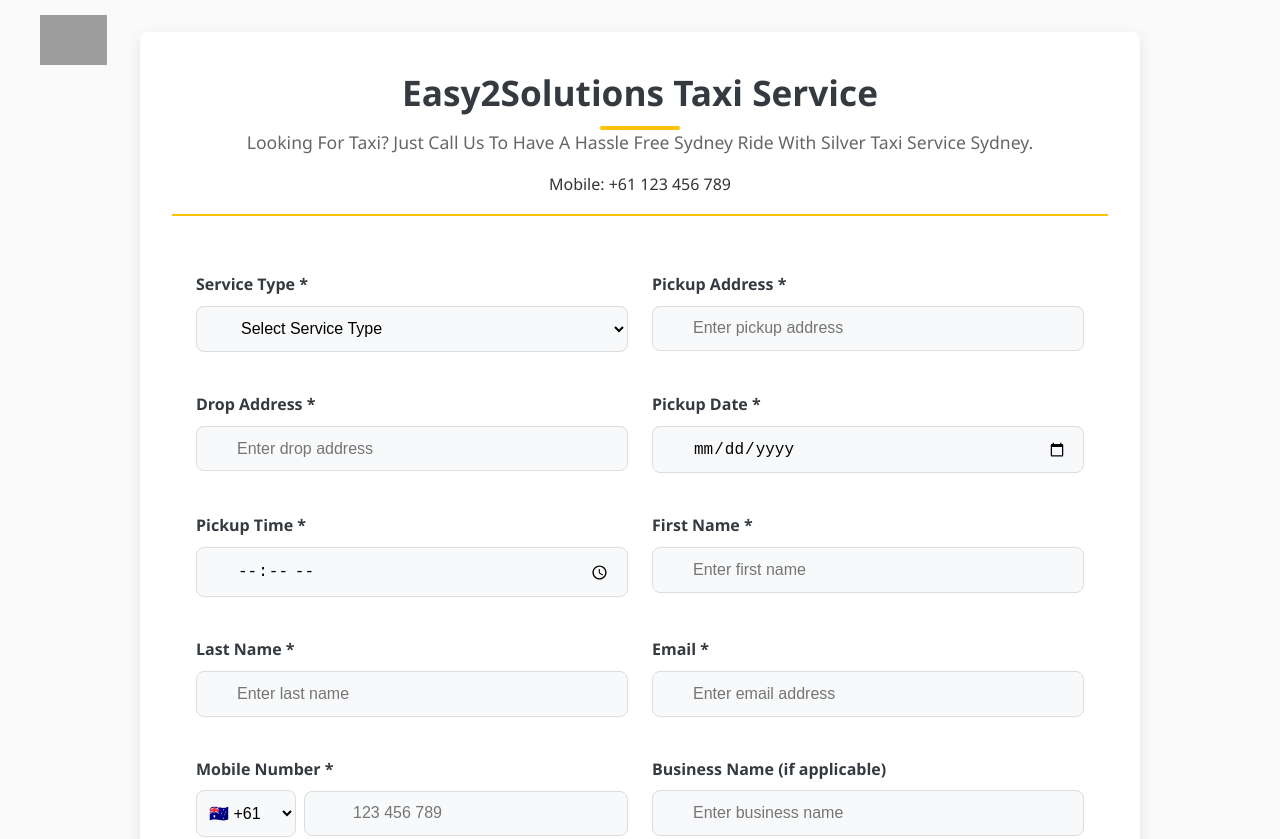
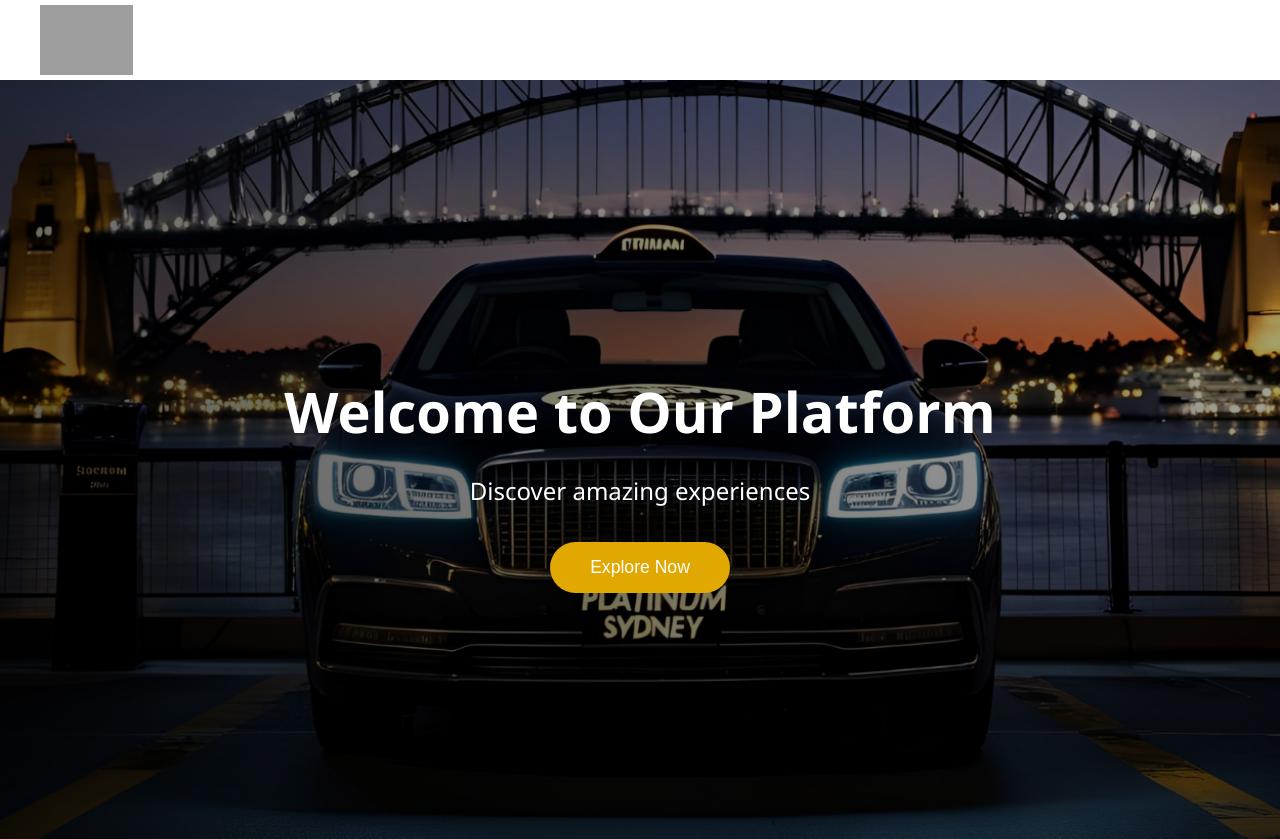
Before and after one commit to mr-ssc/Texi-Client, a React (Create React App) app: page / in a window 1280 px wide. Shown: the top 839 px of the page. Built offline with nearby package versions, Linux system fonts and the light colour scheme; grey boxes are pictures that could not be loaded.

Commit message:
first commit

```diff
--- a/src/component/Hero.css
+++ b/src/component/Hero.css
@@ -1,12 +1,120 @@
+/* Hero.css */
 .Hero-hero-container {
+  position: relative;
+  height: 100vh;
   width: 100%;
-  margin: 0;
-  padding: 0;
+  overflow: hidden;
+  display: flex;
+  align-items: center;
+  justify-content: center;
+}
+
+.Hero-overlay {
+  position: absolute;
+  top: 0;
+  left: 0;
+  width: 100%;
+  height: 100%;
+  background: linear-gradient(45deg, rgba(0,0,0,0.7) 0%, rgba(0,0,0,0.3) 100%);
+  filter: blur(600px) linear-gradient(45deg, rgba(0,0,0,0.7) 0%, rgba(0,0,0,0.3) 100%);
+  z-index: 1;
 }
 
 .Hero-full-screen-image {
+  position: absolute;
   width: 100%;
-  display: block;
-  margin: 0;
-  padding: 0;
+  height: 100%;
+  object-fit: cover;
+  transform: scale(1.1);
+  opacity: 0;
+  transition: all 1.5s ease-out;
+
 }
+
+.Hero-full-screen-image.Hero-animate {
+  transform: scale(1);
+  opacity: 1;
+}
+
+.Hero-content {
+  position: relative;
+  z-index: 2;
+  text-align: center;
+  color: white;
+  padding: 20px;
+  max-width: 800px;
+}
+
+.Hero-title {
+  font-size: 3.5rem;
+  margin-bottom: 1rem;
+  transform: translateY(30px);
+  opacity: 0;
+  animation: fadeInUp 0.8s ease-out 0.5s forwards;
+}
+
+.Hero-subtitle {
+  font-size: 1.5rem;
+  margin-bottom: 2rem;
+  transform: translateY(30px);
+  opacity: 0;
+  animation: fadeInUp 0.8s ease-out 0.8s forwards;
+}
+
+.Hero-cta {
+  background: #e0a800;
+  color: white;
+  border: none;
+  padding: 15px 40px;
+  font-size: 1.1rem;
+  border-radius: 30px;
+  cursor: pointer;
+  transform: translateY(30px);
+  opacity: 0;
+  animation: fadeInUp 0.8s ease-out 1.1s forwards;
+  transition: all 0.3s ease;
+}
+
+.Hero-cta:hover {
+  background: #fbbe08d9;
+  transform: translateY(-5px);
+  box-shadow: 0 10px 20px rgba(0,0,0,0.2);
+  border: 2px solid #fff;
+}
+
+@keyframes fadeInUp {
+  to {
+    transform: translateY(0);
+    opacity: 1;
+  }
+}
+
+/* Responsive Design */
+@media (max-width: 768px) {
+  .Hero-title {
+    font-size: 2.5rem;
+    margin-top: -7rem;
+  }
+
+  .Hero-subtitle {
+    font-size: 1.2rem;
+  }
+
+  .Hero-cta {
+    padding: 12px 30px;
+  }
+}
+
+@media (max-width: 480px) {
+  .Hero-title {
+    font-size: 2rem;
+  }
+
+  .Hero-subtitle {
+    font-size: 1rem;
+  }
+
+  .Hero-content {
+    padding: 10px;
+  }
+}
--- a/src/component/Hero.js
+++ b/src/component/Hero.js
@@ -1,15 +1,29 @@
-import React from 'react';
-import logo from "./Img/logo.png";
+import React, { useEffect } from 'react';
+import logo from "./Img/hero.png";
 import './Hero.css';
 
 const Hero = () => {
+  useEffect(() => {
+    // Trigger animation after component mounts
+    const image = document.querySelector('.Hero-full-screen-image');
+    if (image) {
+      image.classList.add('Hero-animate');
+    }
+  }, []);
+
   return (
     <div className='Hero-hero-container'>
+      <div className="Hero-overlay"></div>
       <img
         src={logo}
-        alt="Full screen logo"
+        alt="Full screen hero"
         className="Hero-full-screen-image"
       />
+      <div className="Hero-content">
+        <h1 className="Hero-title">Welcome to Our Platform</h1>
+        <p className="Hero-subtitle">Discover amazing experiences</p>
+        <button className="Hero-cta">Explore Now</button>
+      </div>
     </div>
   );
 };
--- a/src/component/Home.js
+++ b/src/component/Home.js
@@ -11,7 +11,7 @@ const Home = () => {
   return (
     <>
       <Navbar />
-      {/* <Hero /> */}
+      <Hero />
       <Inquiry />
       <Elementor />
       <Menu />
--- a/src/component/Navbar.css
+++ b/src/component/Navbar.css
@@ -1,6 +1,6 @@
 
 .navbar {
-    position: fixed;
+    position: static;
     top: 0;
     left: 0;
     right: 0;
@@ -12,10 +12,12 @@
     padding: 0 2rem;
     z-index: 1000;
     transition: all 0.3s ease-in-out;
+    background-color: #fffffff2;
+
 }
 
 .navbar.scrolled {
-    background-color: rgba(255, 255, 255, 0.95);
+    background-color: #fffffff2;
     box-shadow: 0 2px 10px rgba(0, 0, 0, 0.1);
     height: 70px;
 }
@@ -41,7 +43,7 @@
 }
 
 .logo {
-    height: 50px;
+    height: 70px;
     width: auto;
     transition: all 0.3s ease-in-out;
 }
@@ -62,11 +64,11 @@
     }
 
     .logo {
-        height: 40px;
+        height: 70px;
     }
 
     .navbar.scrolled .logo {
-        height: 35px;
+        height: 55px;
     }
 }
 
```
Also changed, not shown: src/component/Img/hero.png (added).
